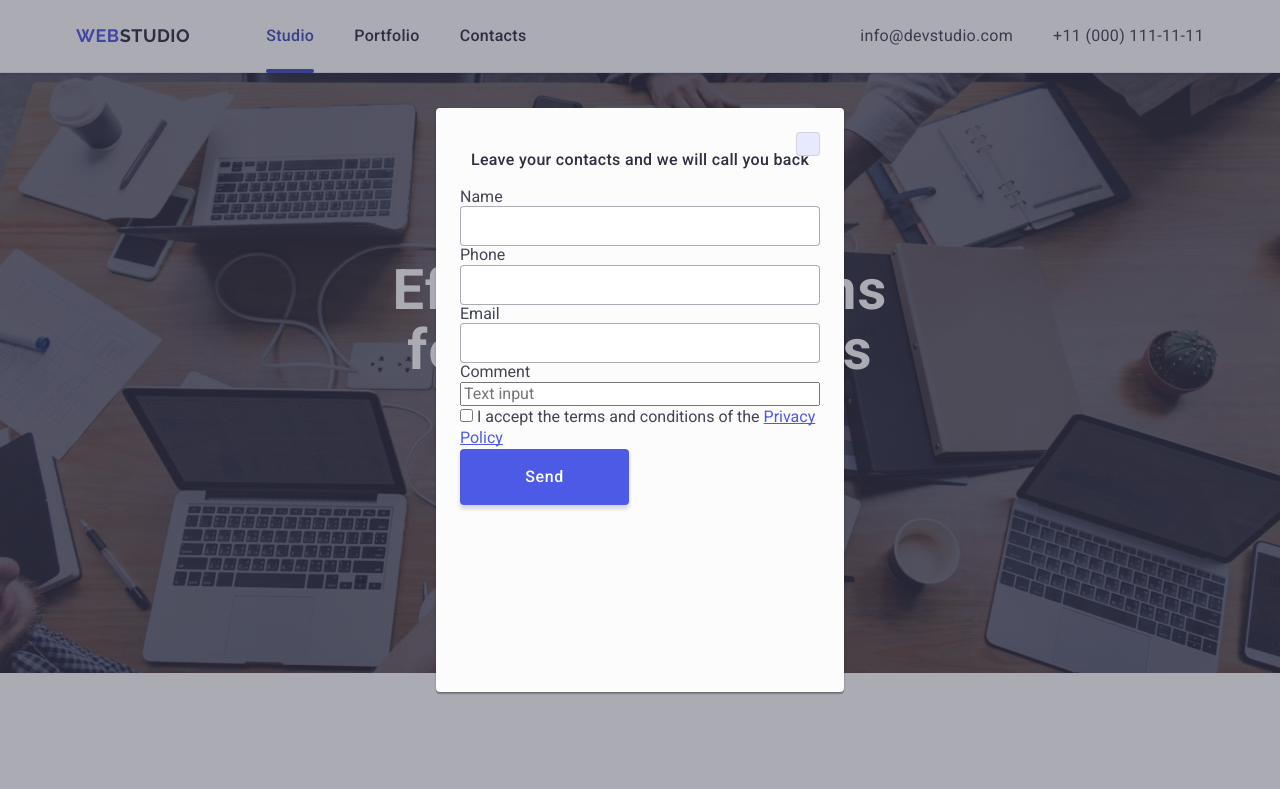
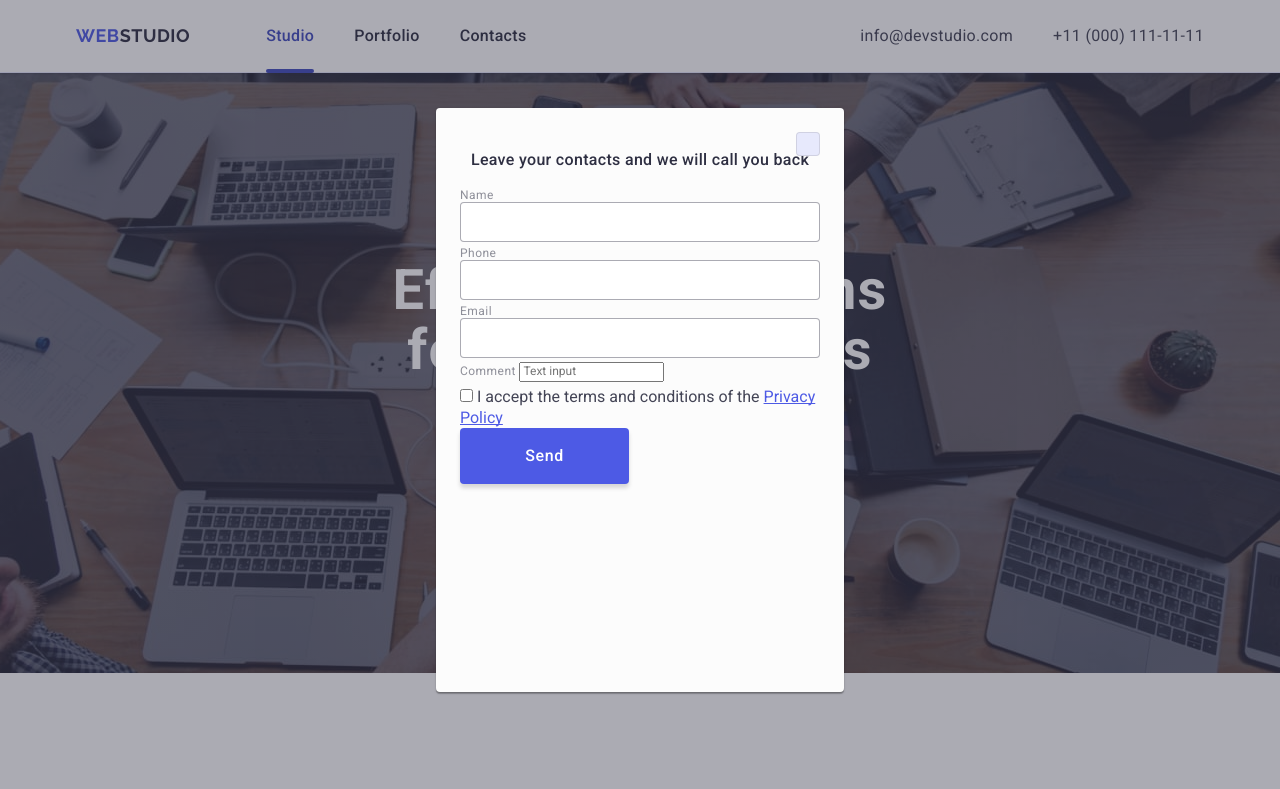
Before and after one commit to lvlrdan1s1mo/goit-markup-hw-05, a plain HTML site: page index.html in a window 1280 px wide. Shown: the top 789 px of the page. Drawn offline with nearby package versions, Linux system fonts and the light colour scheme.

Commit message:
Add files via upload

```diff
--- a/css/styles.css
+++ b/css/styles.css
@@ -583,6 +583,7 @@ border: none;
     left: 50%;
     width: 408px;
     min-height: 584px;
+    margin-bottom: 8px;
 box-shadow: 0 1px 1px 0 rgba(0, 0, 0, 0.14), 0 1px 3px 0 rgba(0, 0, 0, 0.12), 0 2px 1px 0 rgba(0, 0, 0, 0.2);
 background: #fcfcfc;
 padding: 16px 24px 16px 24px;
@@ -615,6 +616,12 @@ height: 40px;
 .label-modal{
     display: flex;
     flex-direction: column;
+    font-size: 12px;
+    line-height: 1.17;
+    letter-spacing: 0.04em;
+    color:#8e8f99;
+    display: block;
+    margin-bottom: 4px;
 }
 .legend-modal{
     justify-content: center;
```
